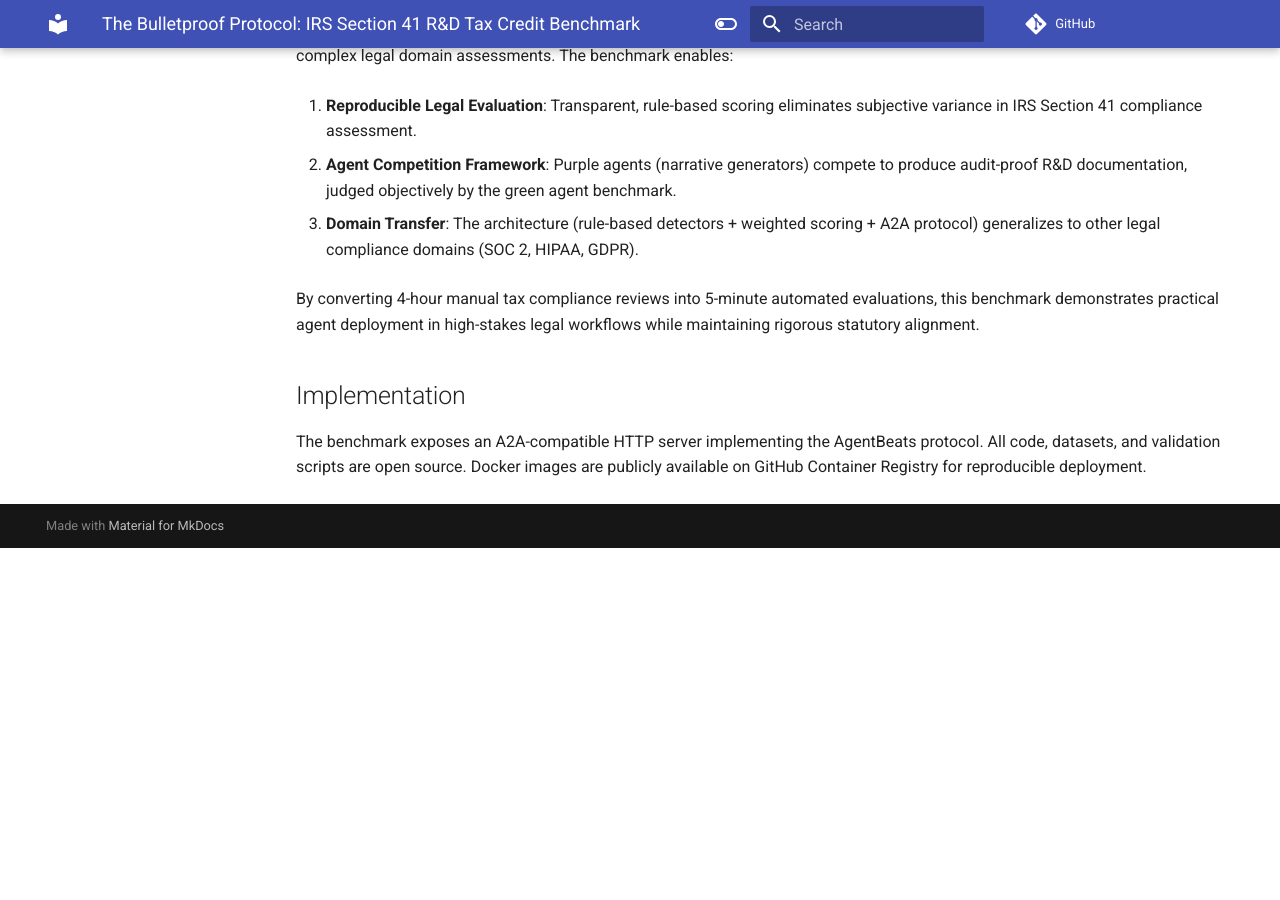
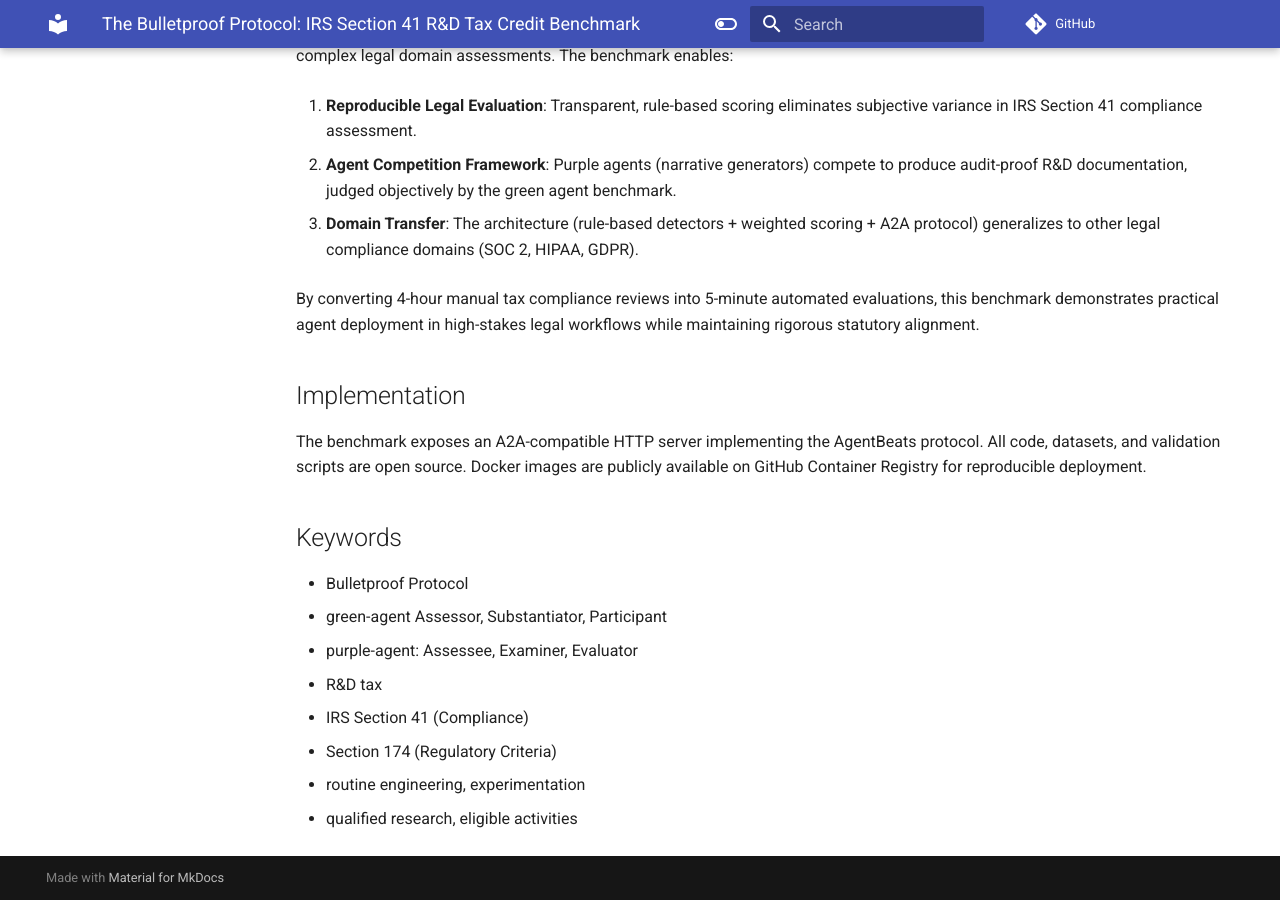
Before and after one commit to pat-tax/RDI-AgentBeats-TheBulletproofProtocol, an MkDocs documentation site: the page built from docs/Abstract.md, in a window 1280 px wide and 900 px high, scrolled down 1468 px. Built offline with MkDocs 1.6.1 and Material for MkDocs 9.7.7, drawn with Linux system fonts in a browser that asks for light colours; comment, search, counter and statistics services are not loaded; before the commit the page ends 2016 px from its top, so only the background shows below that.

Commit message:
docs: Add keywords section to Abstract.md (#3)
Added keywords related to the benchmark implementation.

Signed-off-by: qte77 <93844790+qte77@users.noreply.github.com>

```diff
--- a/docs/Abstract.md
+++ b/docs/Abstract.md
@@ -50,3 +50,14 @@ By converting 4-hour manual tax compliance reviews into 5-minute automated evalu
 ## Implementation
 
 The benchmark exposes an A2A-compatible HTTP server implementing the AgentBeats protocol. All code, datasets, and validation scripts are open source. Docker images are publicly available on GitHub Container Registry for reproducible deployment.
+
+## Keywords
+
+- Bulletproof Protocol
+- green-agent Assessor, Substantiator, Participant
+- purple-agent: Assessee, Examiner, Evaluator
+- R&D tax
+- IRS Section 41 (Compliance)
+- Section 174 (Regulatory Criteria)
+- routine engineering, experimentation
+- qualified research, eligible activities
```
